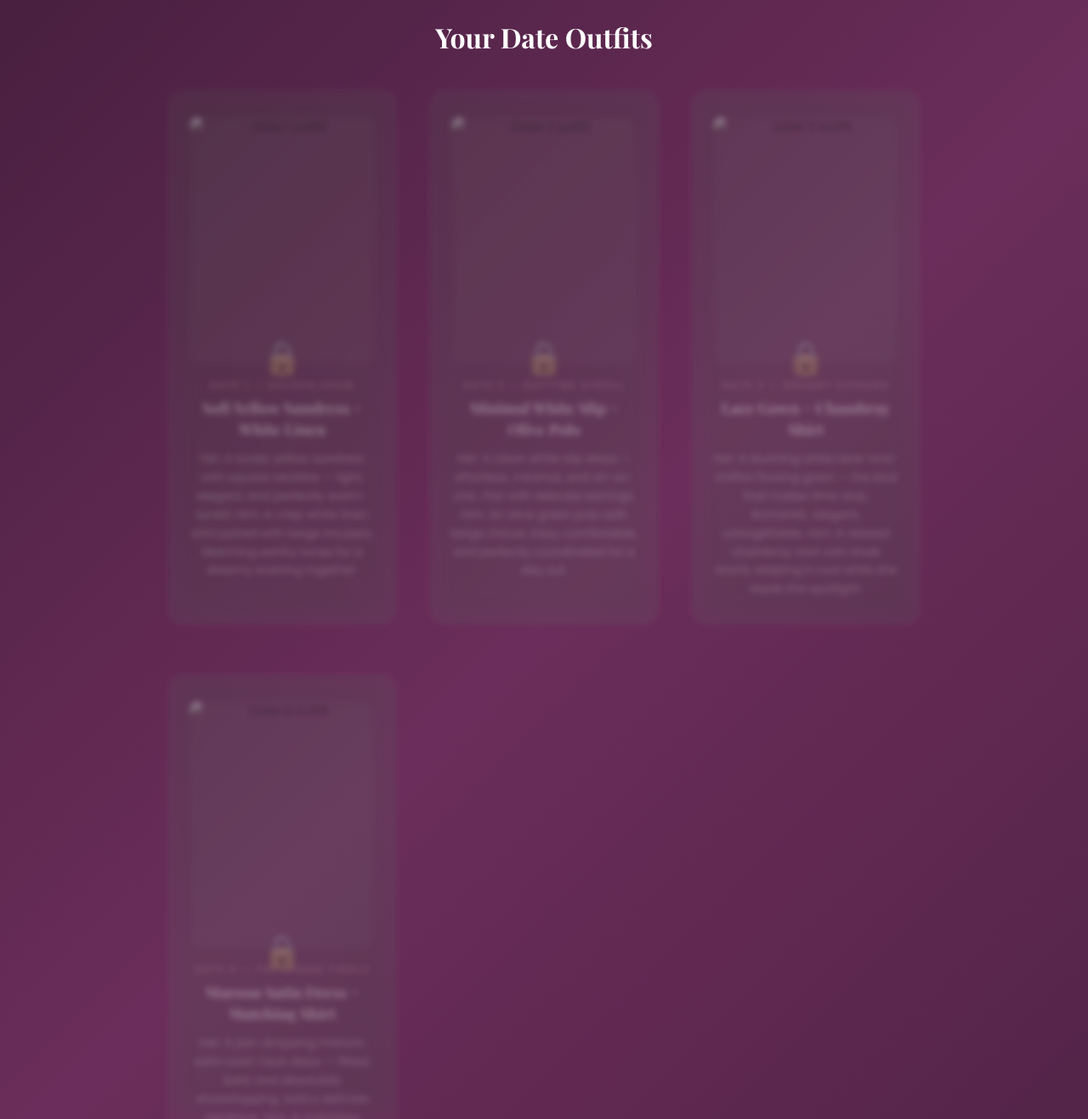
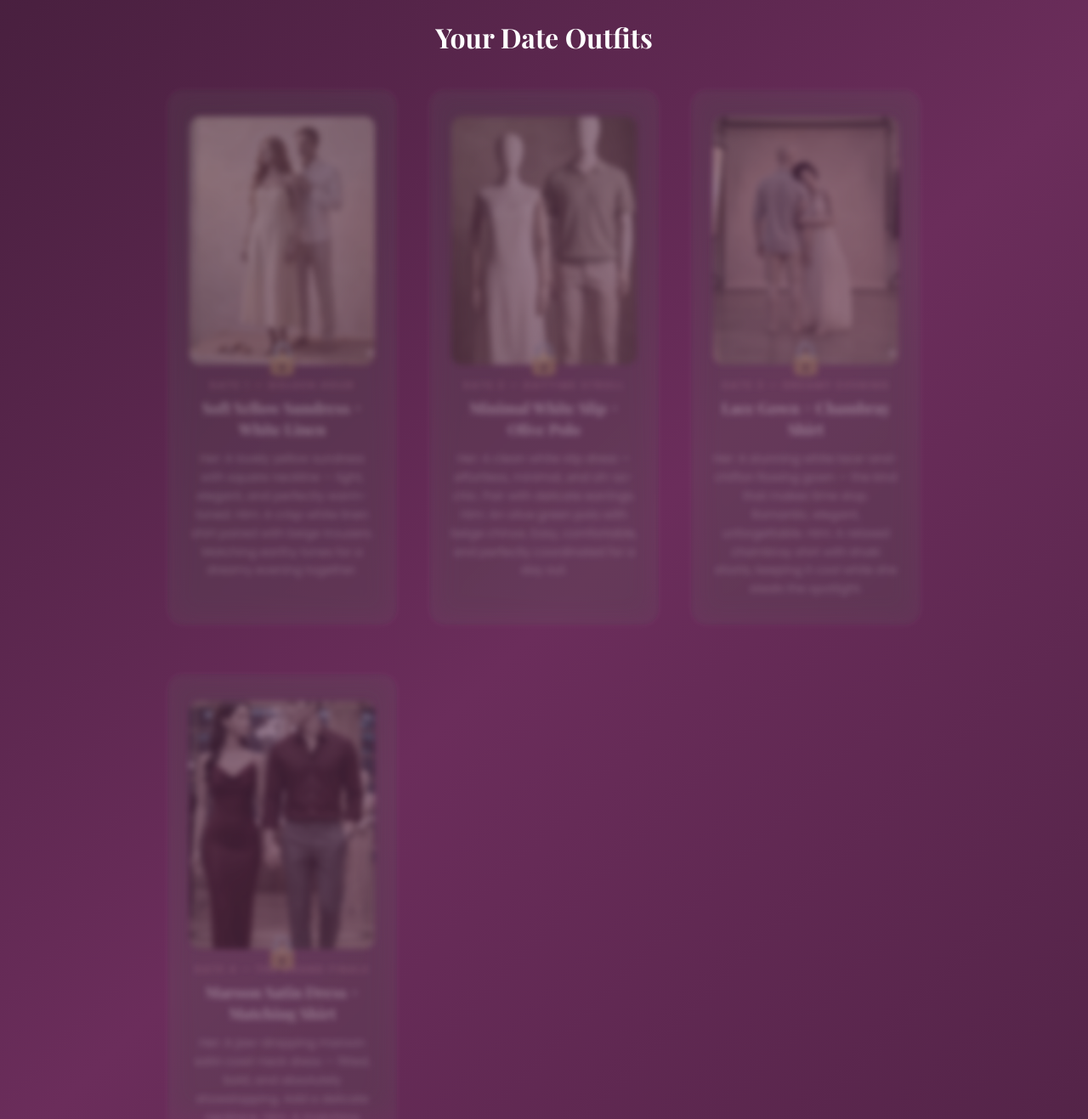
Before and after one commit to PranavChittella/surprise_for_kanmani, a plain HTML site: page outfits.html in a window 1280 px wide. Shown: the part 1280-2597 px from the top of the page at 85% size. Drawn offline with nearby package versions, Linux system fonts and the light colour scheme; no server answers; a web font is replaced by a local one.

Commit message:
Add files via upload

```diff
--- a/outfits.html
+++ b/outfits.html
@@ -526,7 +526,7 @@
       <div class="outfit-card locked" id="outfit-1">
         <span class="lock-icon">&#x1F512;</span>
         <div class="card-img-wrap">
-          <img class="card-img" src="images/date1-full.png" alt="Date 1 outfit">
+          <img class="card-img" src="date1-full.png" alt="Date 1 outfit">
         </div>
         <p class="card-day">Date 1 &mdash; Golden Hour</p>
         <h3>Soft Yellow Sundress + White Linen</h3>
@@ -541,7 +541,7 @@
       <div class="outfit-card locked" id="outfit-2">
         <span class="lock-icon">&#x1F512;</span>
         <div class="card-img-wrap">
-          <img class="card-img" src="images/date2.png" alt="Date 2 outfit">
+          <img class="card-img" src="date2.png" alt="Date 2 outfit">
         </div>
         <p class="card-day">Date 2 &mdash; Daytime Stroll</p>
         <h3>Minimal White Slip + Olive Polo</h3>
@@ -556,7 +556,7 @@
       <div class="outfit-card locked" id="outfit-3">
         <span class="lock-icon">&#x1F512;</span>
         <div class="card-img-wrap">
-          <img class="card-img" src="images/date3.png" alt="Date 3 outfit">
+          <img class="card-img" src="date3.png" alt="Date 3 outfit">
         </div>
         <p class="card-day">Date 3 &mdash; Dreamy Evening</p>
         <h3>Lace Gown + Chambray Shirt</h3>
@@ -571,7 +571,7 @@
       <div class="outfit-card locked" id="outfit-4">
         <span class="lock-icon">&#x1F512;</span>
         <div class="card-img-wrap">
-          <img class="card-img" src="images/date4.png" alt="Date 4 outfit">
+          <img class="card-img" src="date4.png" alt="Date 4 outfit">
         </div>
         <p class="card-day">Date 4 &mdash; The Grand Finale</p>
         <h3>Maroon Satin Dress + Matching Shirt</h3>
```
